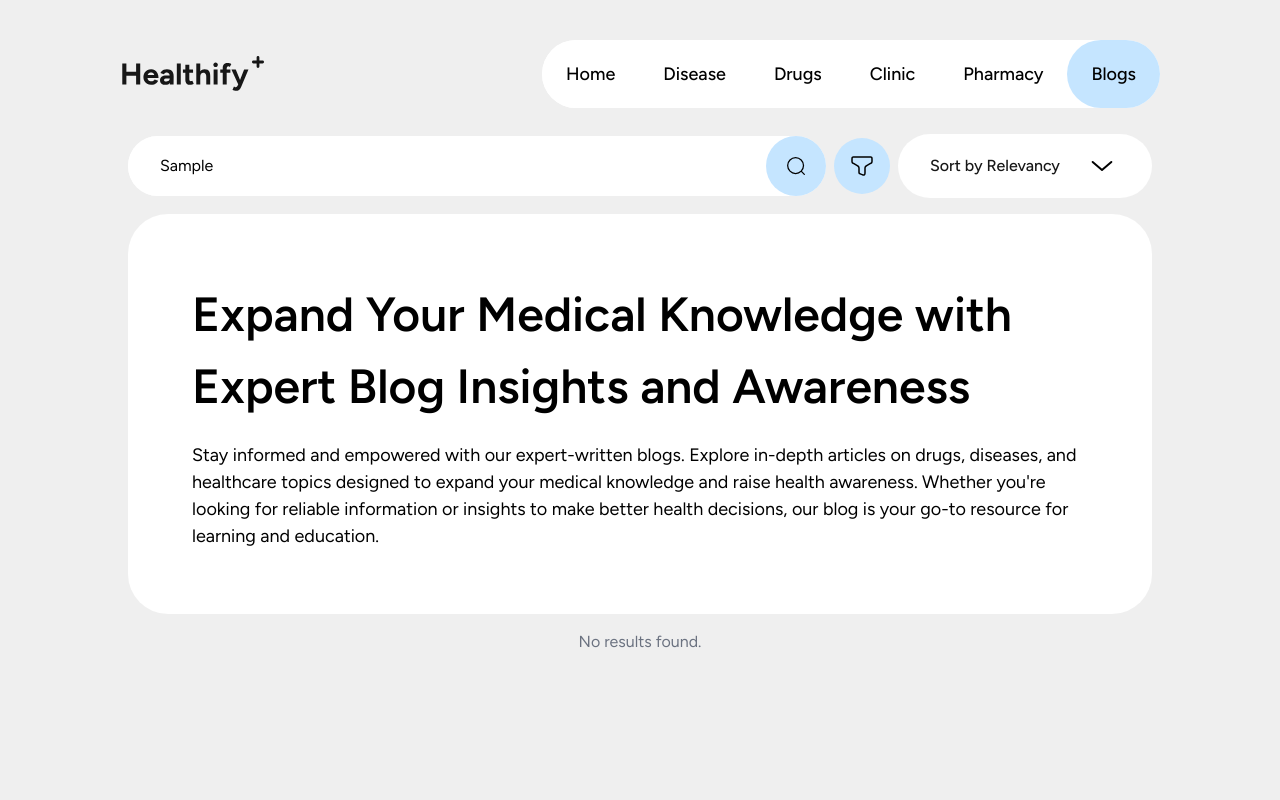
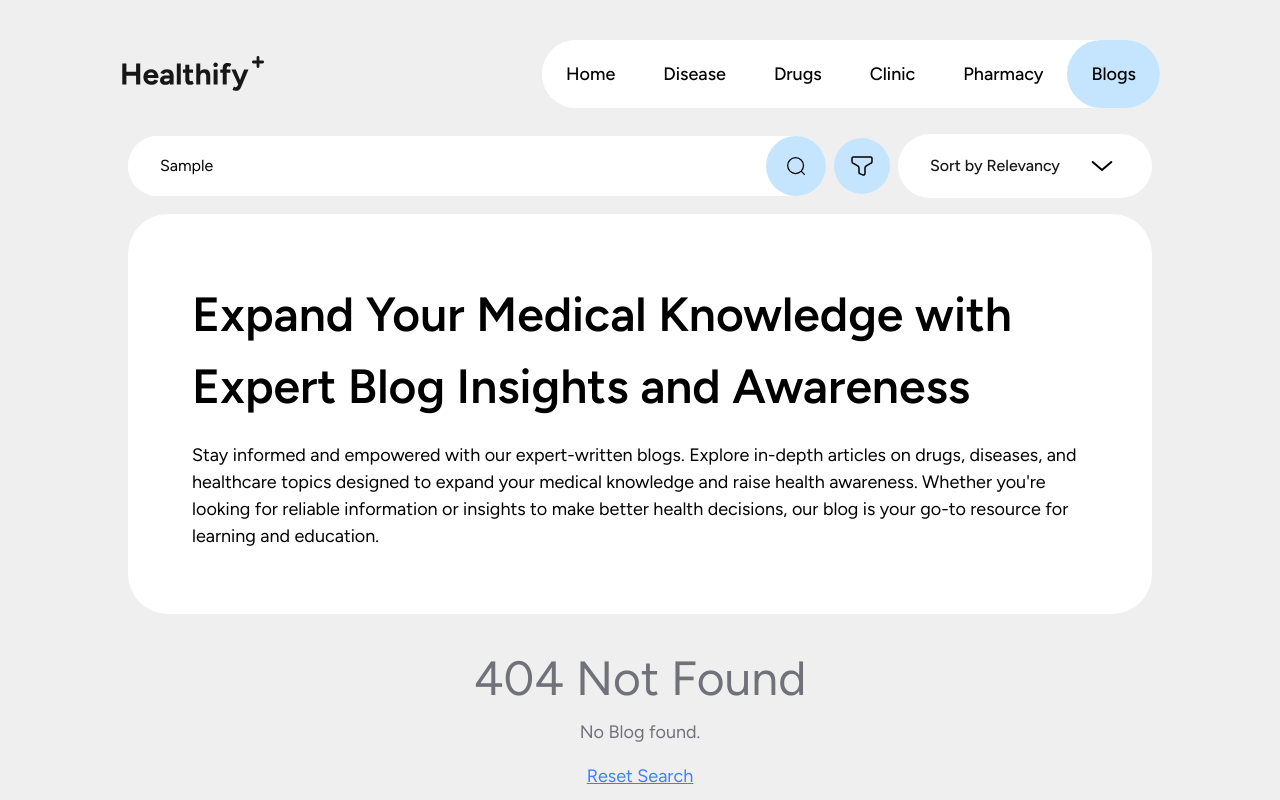
Before and after one commit to aryndraa/healthify, a React (Vite) app: page /blogs in a window 1280 px wide. Both pictures are taken after typing "Sample" into the empty fields and a click on the button 796 px from the left and 166 px from the top of the page. Shown: the top 800 px of the page. Built offline with nearby package versions, Linux system fonts and the light colour scheme.

Commit message:
search bar adjustment, not found 404

```diff
--- a/src/component/SearchBar.jsx
+++ b/src/component/SearchBar.jsx
@@ -1,8 +1,12 @@
-import { useState } from "react";
+import { useState, useEffect } from "react";
 import searchIcon from "../assets/search.svg";
 
-export const SearchBar = ({ onSearch, placeholder }) => {
+export const SearchBar = ({ onSearch, placeholder, clearTrigger }) => {
 	const [query, setQuery] = useState("");
+
+	useEffect(() => {
+		setQuery("");
+	}, [clearTrigger]);
 
 	const handleSearch = (e) => {
 		e.preventDefault();
--- a/src/pages/Blog/Blog.jsx
+++ b/src/pages/Blog/Blog.jsx
@@ -11,6 +11,7 @@ export function Blog() {
 	const [active, setActive] = useState(false);
 	const [tagsActive, setTagsActive] = useState([]);
 	const [filteredBlogs, setFilteredBlogs] = useState(blogData);
+	const [clearTrigger, setClearTrigger] = useState(false);
 
 	const tags = [
 		"Health",
@@ -121,6 +122,7 @@ export function Blog() {
 		<div className=" relative min-h-screen  mb-4">
 			<div className="w-full flex gap-2 items-center mb-4">
 				<SearchBar
+					clearTrigger={clearTrigger}
 					onSearch={setSearchQuery}
 					placeholder="Search some of our blogs"
 				/>
@@ -264,17 +266,28 @@ export function Blog() {
 					className="rounded-[40px] max-[1550px]:hidden"
 				/>
 			</div>
-			<div className="w-full grid grid-cols-1 lg:grid-cols-2 2xl:grid-cols-3 gap-4 mt-4">
-				{filteredBlogs.length > 0 ? (
-					filteredBlogs.map((blog) => (
+			{filteredBlogs.length > 0 ? (
+				<div className="w-full grid grid-cols-1 lg:grid-cols-2 2xl:grid-cols-3 gap-4 mt-4">
+					{filteredBlogs.map((blog) => (
 						<BlogCard key={blog.id} blog={blog} />
-					))
-				) : (
-					<p className="col-span-full text-center text-gray-500">
-						No results found.
-					</p>
-				)}
-			</div>
+					))}
+				</div>
+			) : (
+				<div className="w-full text-center py-10 text-zinc-500 text-lg">
+					<h1 className="text-5xl mb-4">404 Not Found</h1>
+					<p>No Blog found.</p>
+					<button
+						onClick={() => {
+							setSearchQuery("");
+							setTagsActive([]);
+							setClearTrigger((prev) => !prev);
+						}}
+						className="mt-4 underline text-blue-500"
+					>
+						Reset Search
+					</button>
+				</div>
+			)}
 		</div>
 	);
 }
--- a/src/pages/Drugs/Drugs.jsx
+++ b/src/pages/Drugs/Drugs.jsx
@@ -9,6 +9,7 @@ import { Filter } from "../../component/Drugs/FilterDrug";
 export function Drugs() {
 	const [searchQuery, setSearchQuery] = useState("");
 	const [active, setActive] = useState(false);
+		const [clearTrigger, setClearTrigger] = useState(false);
 	const [tagsActive, setTagsActive] = useState([]);
 	const [filteredDrugs, setFilteredDrugs] = useState(drugData);
 
@@ -74,6 +75,7 @@ export function Drugs() {
 		<div className="relative min-h-screen mb-4">
 			<div className="w-full flex gap-2 items-center mb-4">
 				<SearchBar
+					clearTrigger={clearTrigger}
 					onSearch={setSearchQuery}
 					placeholder="Search Drugs on our listing"
 				/>
@@ -154,7 +156,7 @@ export function Drugs() {
 			)}
 
 			{/* Hero Section */}
-			<div className="flex items-stretch xl:gap-4 mb-4">
+			<div className="   flex items-stretch xl:gap-4 mb-4">
 				<div>
 					<img
 						src={drugsImage}
@@ -178,11 +180,9 @@ export function Drugs() {
 			</div>
 
 			{/* Drug List */}
+			{filteredDrugs.length > 0 ? (
 				<div className="w-full grid gap-4 grid-cols-2 lg:grid-cols-3 xl:grid-cols-3 2xl:grid-cols-4">
-				{filteredDrugs.length > 0 ? (
-					filteredDrugs
-						.slice(0, 12)
-						.map((drug) => (
+					{filteredDrugs.slice(0, 12).map((drug) => (
 						<DrugCard
 							key={drug.id}
 							id={drug.id}
@@ -192,13 +192,24 @@ export function Drugs() {
 							illustration={drug.ilustration}
 							drugLevel={drug.drugLevel}
 						/>
-						))
+					))}
+				</div>
 			) : (
-					<p className="col-span-full text-center text-gray-500">
-						No results found.
-					</p>
+				<div className="w-full flex flex-col items-center justify-center py-10 text-zinc-500 text-lg">
+					<h1 className="text-5xl mb-4">404 Not Found</h1>
+					<p>No Drugs found.</p>
+					<button
+						onClick={() => {
+							setSearchQuery("");
+							setTagsActive([]);
+							setClearTrigger((prev) => !prev);
+						}}
+						className="mt-4 underline text-blue-500"
+					>
+						Reset Search
+					</button>
+				</div>
 			)}
-			</div>
 		</div>
 	);
 }
```
Lines whose indentation alone changed are shown as unchanged.
